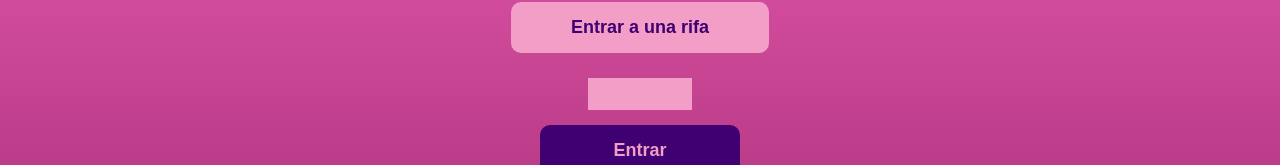
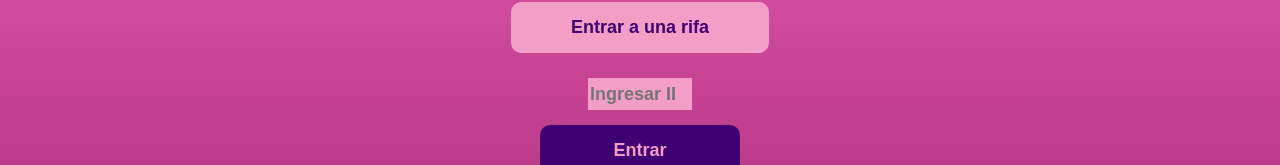
Before and after one commit to manuimfeld/rifas-frontend, a React (Vite) app: page / in a window 1280 px wide. Both pictures are taken after a click on the button "Entrar a una rifa". Shown: the part 365-530 px from the top of the page. Built offline with nearby package versions, Linux system fonts and the light colour scheme.

Commit message:
Add placeholder id rifa

```diff
--- a/src/views/Home.jsx
+++ b/src/views/Home.jsx
@@ -24,7 +24,7 @@ const Home = () => {
         {haveRifa &&
         <>
         <form action="" onSubmit={handleSubmit}>
-          <input type="number" id="id" maxLength={10}/>
+          <input type="number" id="id" maxLength={10} placeholder="Ingresar ID"/>
           <button>Entrar</button>
         </form>
         </>
```
